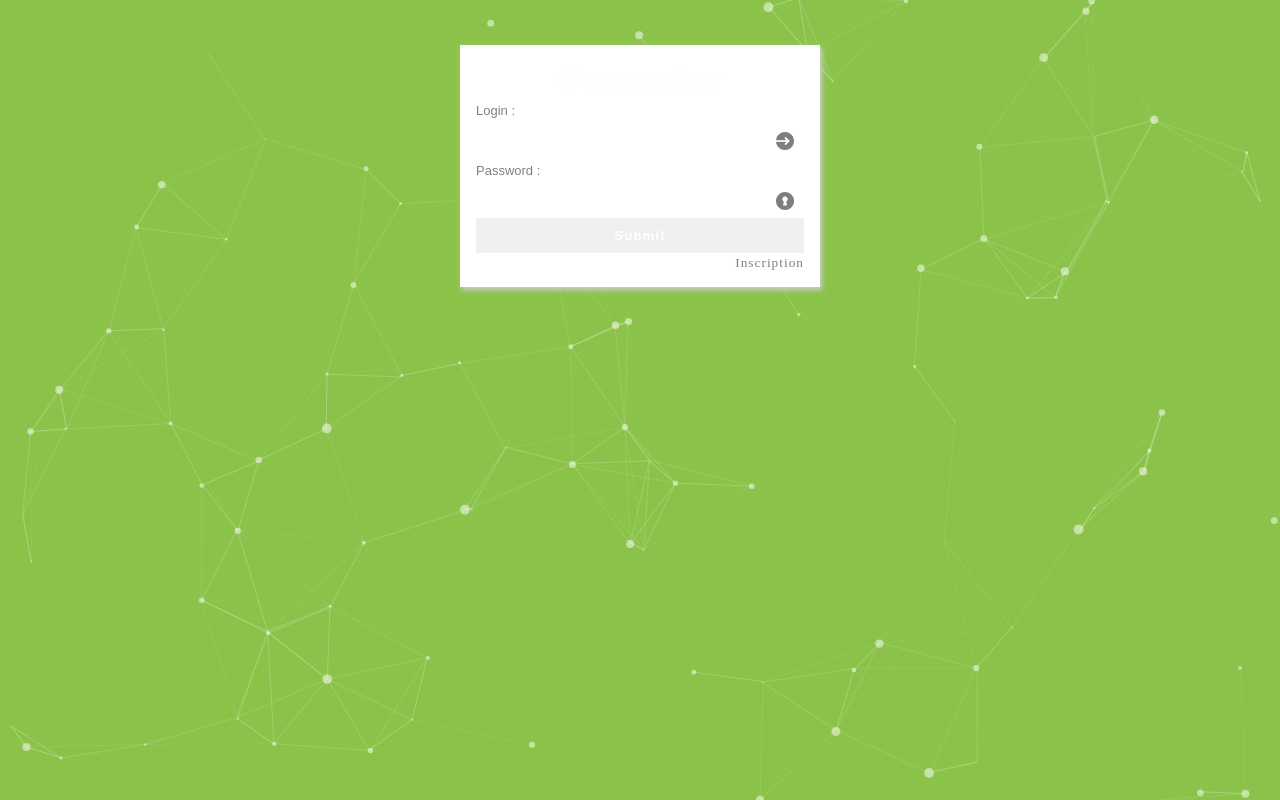
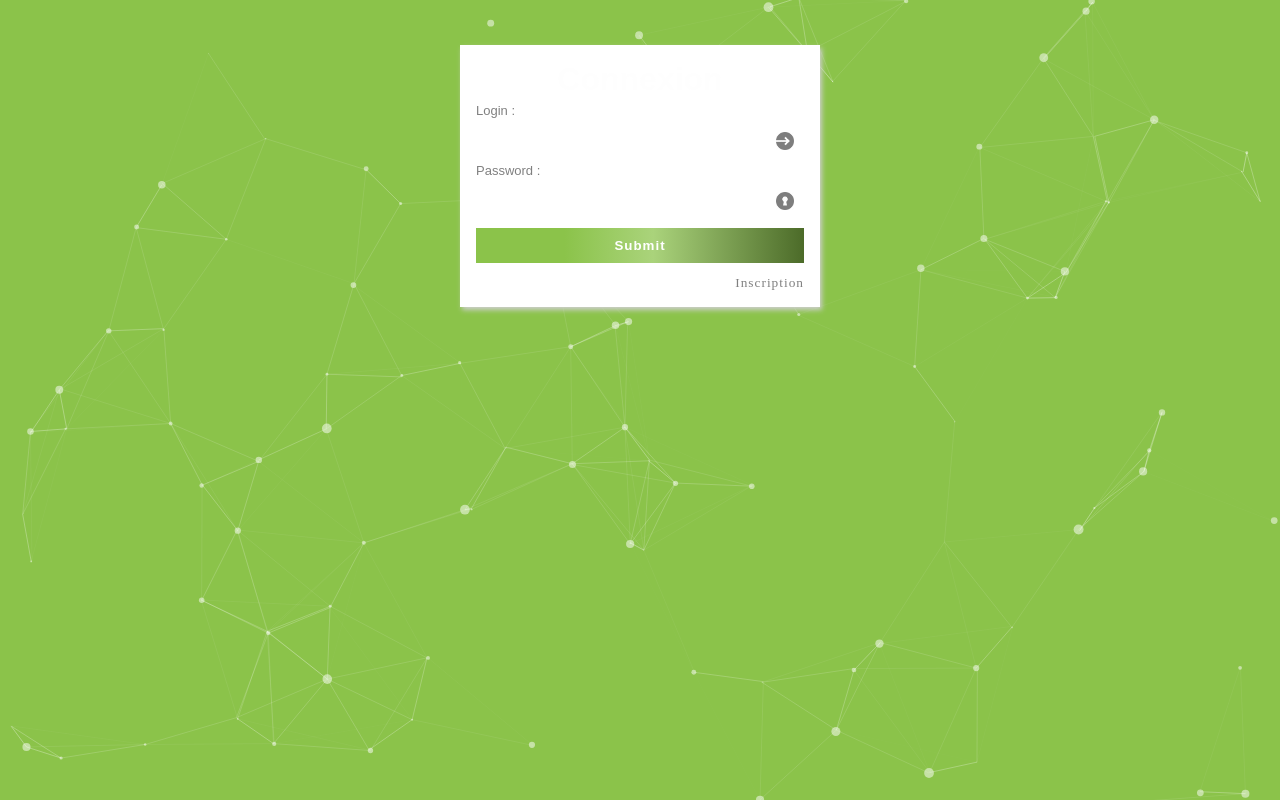
Before and after one commit to WebDevCF2018/tchat, a PHP site: page /connect.php in a window 1280 px wide. Run offline with PHP 8.4, Linux system fonts and the light colour scheme.

Commit message:
css bouton

```diff
--- a/css/style.css
+++ b/css/style.css
@@ -63,13 +63,13 @@ form div + div {
 #content {
     height: 80vh;
     background-color: #FFF;
-<<<<<<< HEAD
+    <<<<<<< HEAD
     padding: 5px;
     border-right: solid 2px #218d24;
     border-top: solid 2px #218d24;
     border-left: solid 2px #218d24;
 =======
-    padding: 4px;
+padding: 4px;
 >>>>>>> 402602ce13ec83eabec2ea910bacd76ac7492dec
 }
 
@@ -114,11 +114,7 @@ label {
 }
 
 #button,#mySUBMIT {
-<<<<<<< HEAD
-    background-color: #85e659;
-=======
-    background-color: #a4de5f;
->>>>>>> 402602ce13ec83eabec2ea910bacd76ac7492dec
+    background: linear-gradient(to right,#8bc34a 27%, #AAD37B 54%, #4C6B29 100%);
     margin: 10px 0;
     align-items: flex-start;
     text-align: center;
@@ -405,7 +401,7 @@ button {
     #content {
         width: 60vw;
         margin: auto;
-	box-shadow: 1px 1px 32px #c7ff84;
+        box-shadow: 1px 1px 32px #c7ff84;
     }
 
     #envoi {
```
